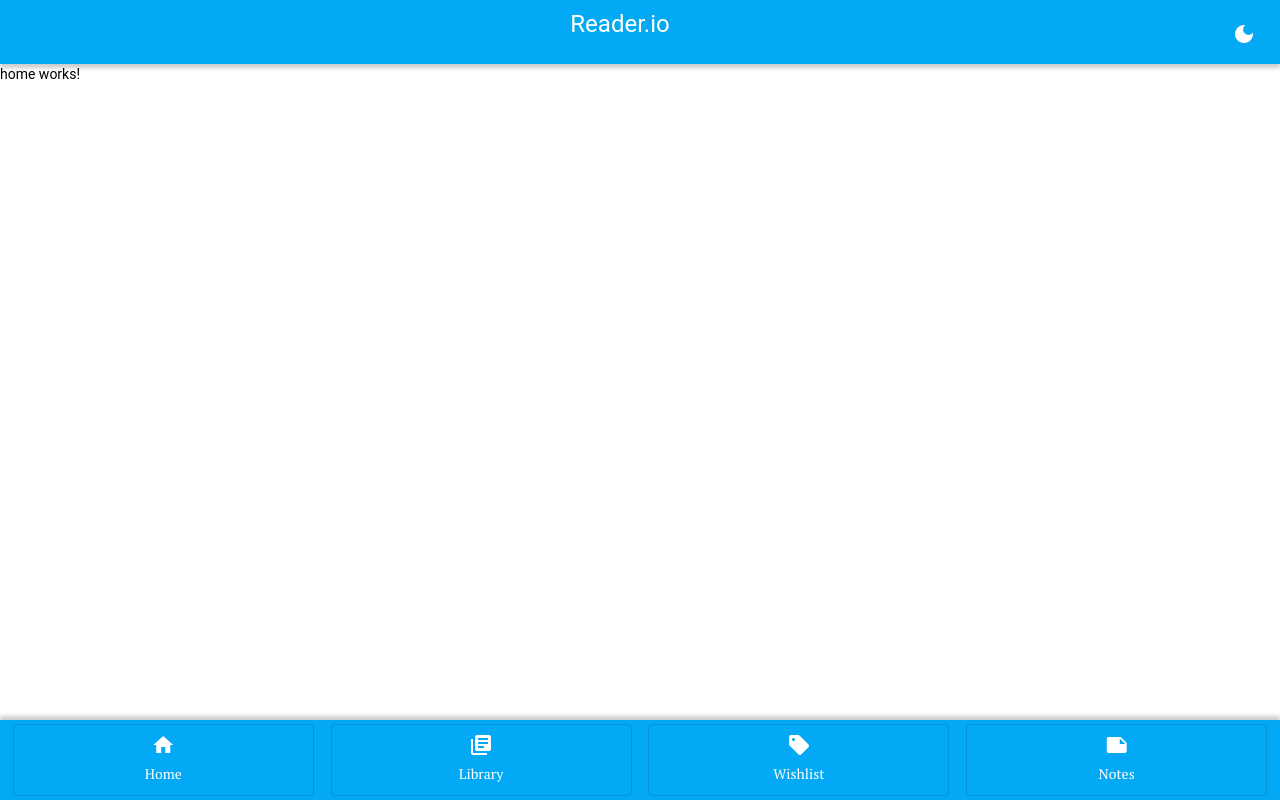
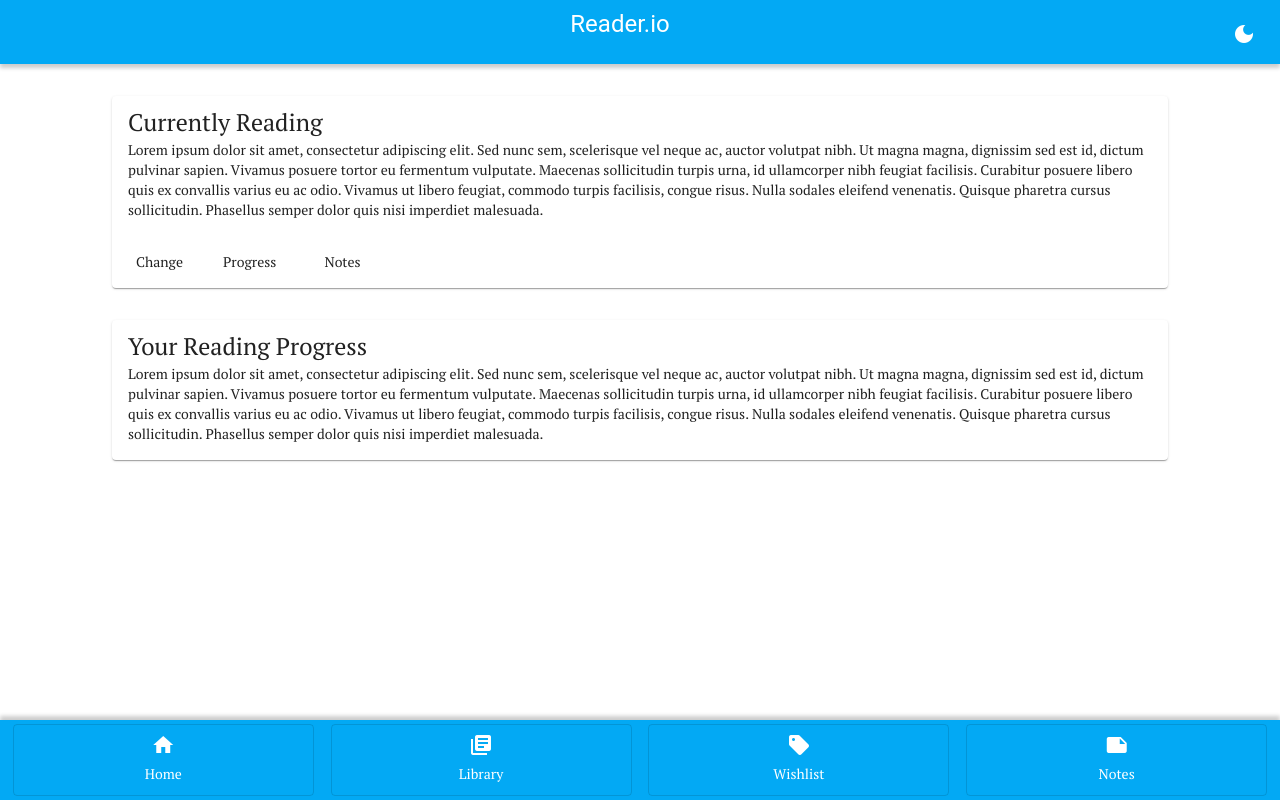
Before and after one commit to cheddarpump/reader-io, an Angular app: page / in a window 1280 px wide. Built offline with nearby package versions, Linux system fonts and the light colour scheme.

Commit message:
basic implementation and ideas surrounding home cards

```diff
--- a/src/app/components/home/home.component.html
+++ b/src/app/components/home/home.component.html
@@ -1 +1,33 @@
-<p>home works!</p>
+<div>
+  <mat-card class="home__reading-card">
+    <mat-card-title>Currently Reading</mat-card-title>
+    <mat-card-content
+      >Lorem ipsum dolor sit amet, consectetur adipiscing elit. Sed nunc sem,
+      scelerisque vel neque ac, auctor volutpat nibh. Ut magna magna, dignissim
+      sed est id, dictum pulvinar sapien. Vivamus posuere tortor eu fermentum
+      vulputate. Maecenas sollicitudin turpis urna, id ullamcorper nibh feugiat
+      facilisis. Curabitur posuere libero quis ex convallis varius eu ac odio.
+      Vivamus ut libero feugiat, commodo turpis facilisis, congue risus. Nulla
+      sodales eleifend venenatis. Quisque pharetra cursus sollicitudin.
+      Phasellus semper dolor quis nisi imperdiet malesuada.
+    </mat-card-content>
+    <mat-card-actions>
+      <button mat-button>Change</button>
+      <button mat-button>Progress</button>
+      <button mat-button>Notes</button>
+    </mat-card-actions>
+  </mat-card>
+  <mat-card class="home__reading-card">
+    <mat-card-title>Your Reading Progress</mat-card-title>
+    <mat-card-content>
+      Lorem ipsum dolor sit amet, consectetur adipiscing elit. Sed nunc sem,
+      scelerisque vel neque ac, auctor volutpat nibh. Ut magna magna, dignissim
+      sed est id, dictum pulvinar sapien. Vivamus posuere tortor eu fermentum
+      vulputate. Maecenas sollicitudin turpis urna, id ullamcorper nibh feugiat
+      facilisis. Curabitur posuere libero quis ex convallis varius eu ac odio.
+      Vivamus ut libero feugiat, commodo turpis facilisis, congue risus. Nulla
+      sodales eleifend venenatis. Quisque pharetra cursus sollicitudin.
+      Phasellus semper dolor quis nisi imperdiet malesuada.
+    </mat-card-content>
+  </mat-card>
+</div>
--- a/src/app/components/home/home.component.scss
+++ b/src/app/components/home/home.component.scss
@@ -0,0 +1,9 @@
+.home {
+  &__reading-card {
+    margin-top: 2rem;
+    max-width: 80%;
+    display: block;
+    margin-left: auto;
+    margin-right: auto;
+  }
+}
--- a/src/app/components/sticky-bar/sticky-bar.component.scss
+++ b/src/app/components/sticky-bar/sticky-bar.component.scss
@@ -1,6 +1,6 @@
 .sticky-bar {
   box-shadow: 0 -4px 4px rgba(0, 0, 0, 0.2);
-  position: absolute;
+  position: fixed;
   bottom: 0;
   height: 10%;
   justify-content: space-between;
--- a/src/styling/_dark.scss
+++ b/src/styling/_dark.scss
@@ -17,5 +17,5 @@ $dark-theme: mat.define-dark-theme(
 );
 
 .dark-theme {
-  background-color: #424242;
+  background-color: #616161;
 }
```
Also changed, not shown: src/app/app.module.ts (+15 -1 lines), src/assets/book-covers/ghost_wars_cover.jpg (added).
